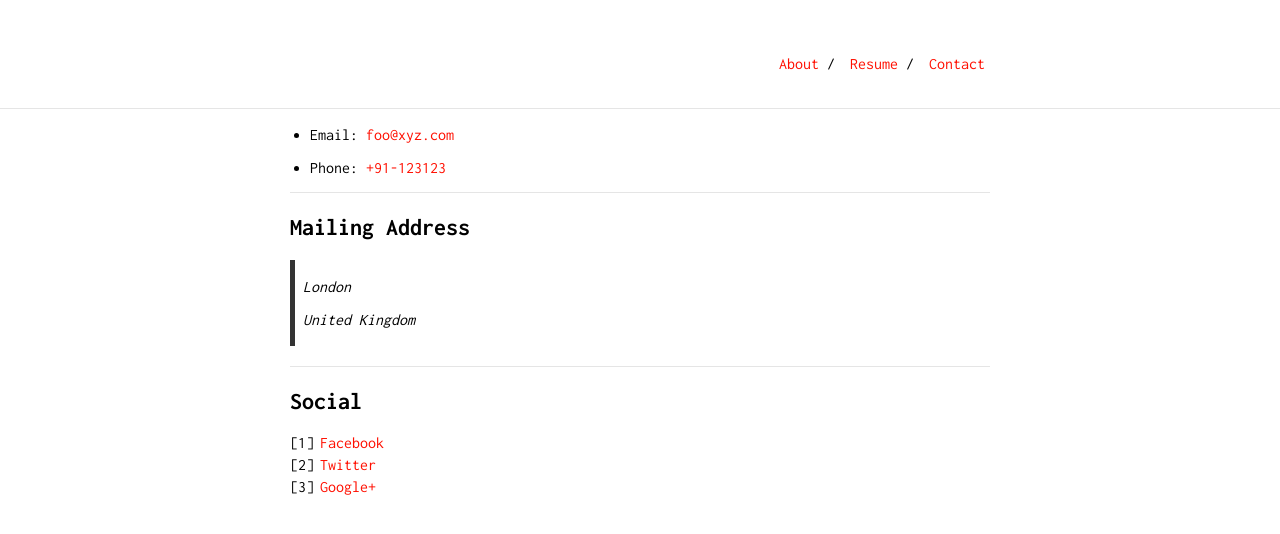
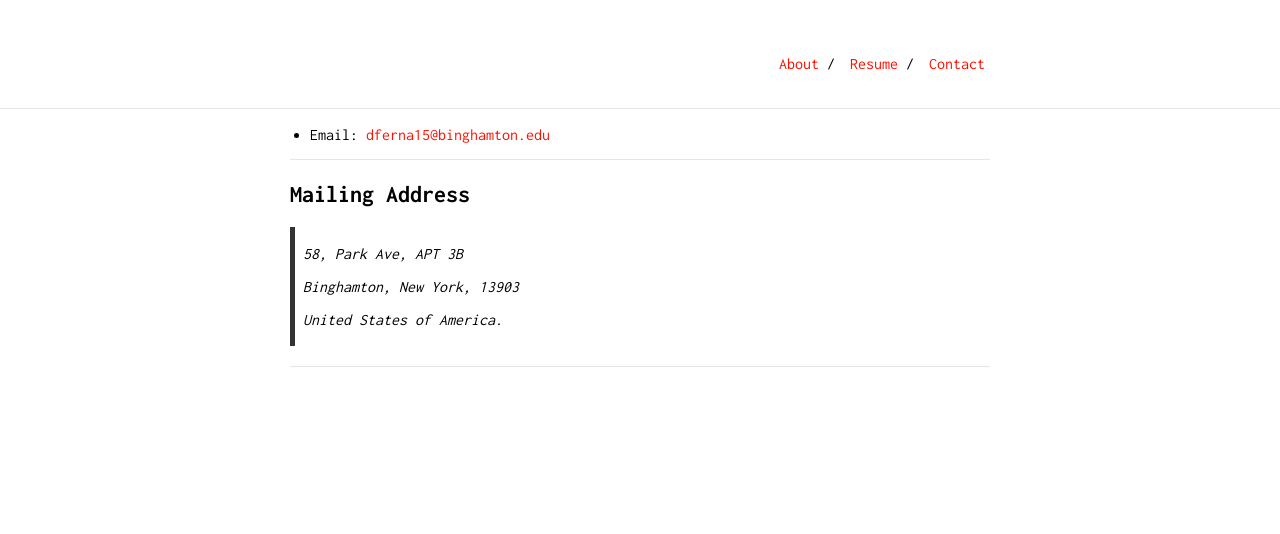
Before and after one commit to dinuni/dinuni.github.io, a Jekyll site: the page built from contact.md, in a window 1280 px wide. Shown: the top 534 px of the page. Built offline with Jekyll 4.4.1, drawn with Linux system fonts in a browser that asks for light colours.

Commit message:
adding content

```diff
--- a/contact.md
+++ b/contact.md
@@ -3,24 +3,23 @@ layout: default
 is_contact: true
 ---
 
-* Email: [foo@xyz.com](mailto:foo@xyz.com)
+* Email: [dferna15@binghamton.edu](mailto:dferna15@binghamton.edu)
 
-* Phone: [+91-123123](tel:+91-123123)
 
 ---
 
 ## Mailing Address
 
+> 58, Park Ave, APT 3B
 >
+> Binghamton, New York, 13903
 >
-> London
->
-> United Kingdom
+> United States of America.
 
 ---
 
-## Social
+[//]:## Social
 
-1. [Facebook](#)
-2. [Twitter](#)
-3. [Google+](#)
+[//]:1. [Facebook](#)
+[//]:2. [Twitter](#)
+[//]:3. [Google+](#)
```
Also changed, not shown: publications.md (added, +25 -0 lines).
